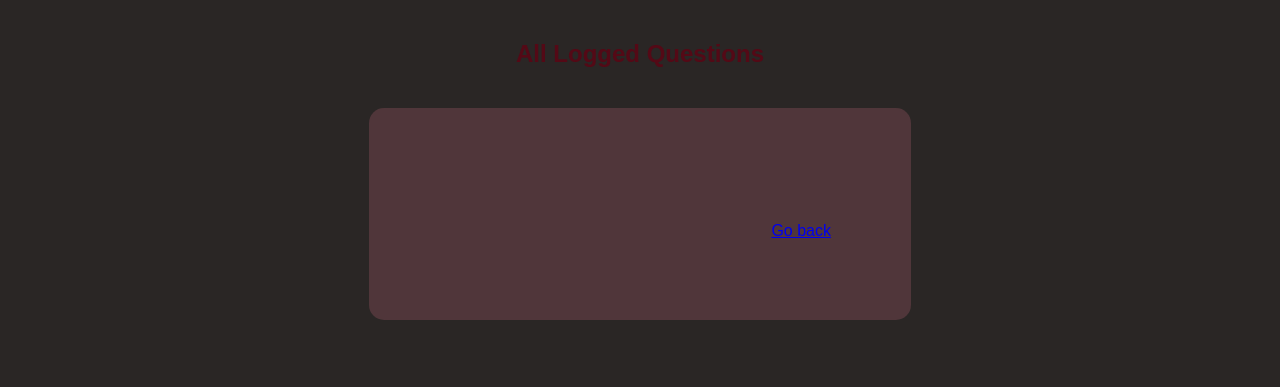
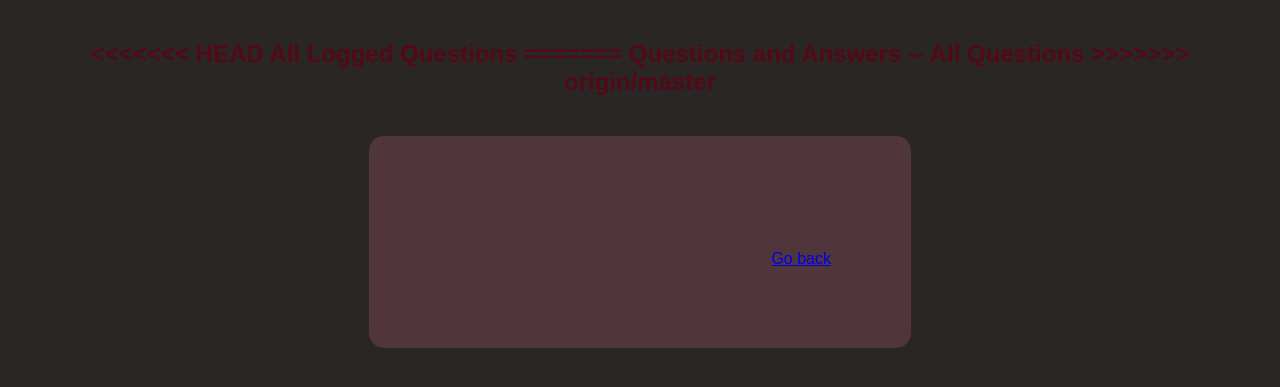
Before and after one commit to FieryFish2021/QuerySystem, a Flask app: page /all_questions in a window 1280 px wide. Shown: the top 387 px of the page. Run offline with Flask 2, Linux system fonts and the light colour scheme.

Commit message:
Changed things

```diff
--- a/templates/all_questions.html
+++ b/templates/all_questions.html
@@ -10,7 +10,11 @@
     </head>
     <body>
         <h2>
+<<<<<<< HEAD
             All Logged Questions
+=======
+            Questions and Answers -- All Questions
+>>>>>>> origin/master
         </h2>
         <p>
           <div class="login">
--- a/templates/index.html
+++ b/templates/index.html
@@ -5,7 +5,7 @@
     <head>
         <link rel="stylesheet" type="text/css" href="static/style.css">
         <title>
-            Query System 2021
+            Query System 2021 (Hello World)
         </title>
     </head>
     <body>
```
